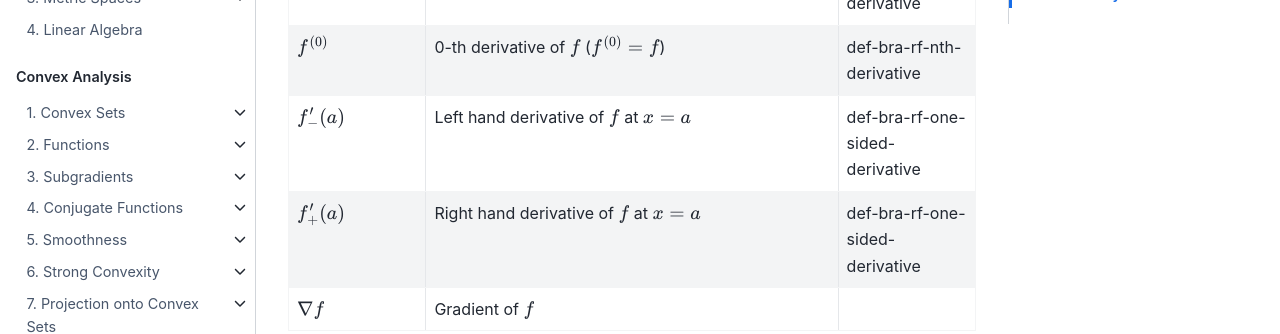
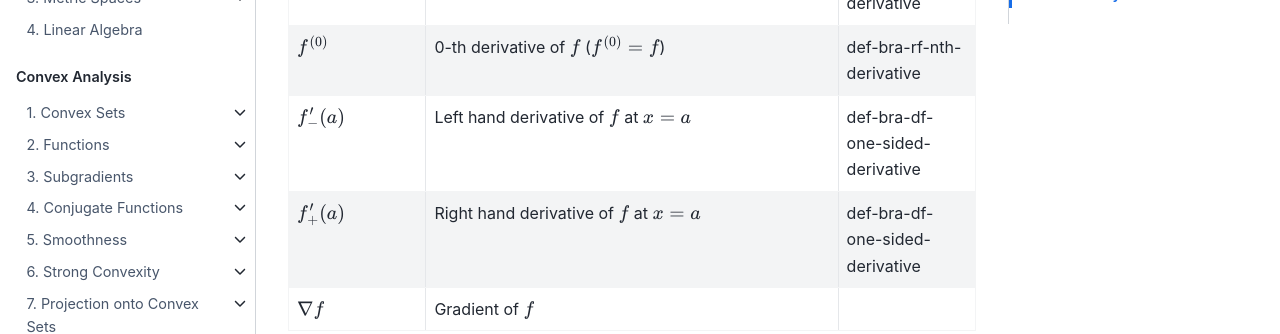
Before and after one commit to shailesh1729/tisp, a Jupyter Book: the page built from book/notation.rst, in a window 1280 px wide and 900 px high, scrolled down 2935 px. Shown: the part 207-541 px from the top of the window. Built offline with Jupyter Book 1.0.4 settings and Sphinx 7.4.7 and the Sphinx Book theme 1.1.4, drawn with Linux system fonts in a browser that asks for light colours; pages that are not in the unit, such as notebooks, are missing from menus.

Commit message:
bug fixes

```diff
--- a/book/notation.rst
+++ b/book/notation.rst
@@ -170,10 +170,10 @@ Calculus
       - :prf:ref:`def-bra-rf-nth-derivative`
     * - :math:`f'_-(a)`
       - Left hand derivative of :math:`f` at :math:`x=a`
-      - :prf:ref:`def-bra-rf-one-sided-derivative`
+      - :prf:ref:`def-bra-df-one-sided-derivative`
     * - :math:`f'_+(a)`
       - Right hand derivative of :math:`f` at :math:`x=a`
-      - :prf:ref:`def-bra-rf-one-sided-derivative`
+      - :prf:ref:`def-bra-df-one-sided-derivative`
     * - :math:`\nabla f`
       - Gradient of :math:`f`
       -
```
Also changed, not shown: book/basic_real_analysis/differentiability.md (+8 -5 lines).
